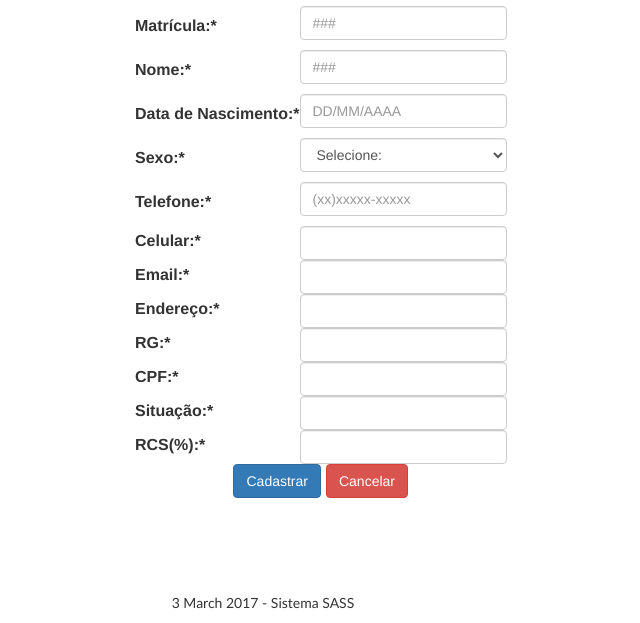
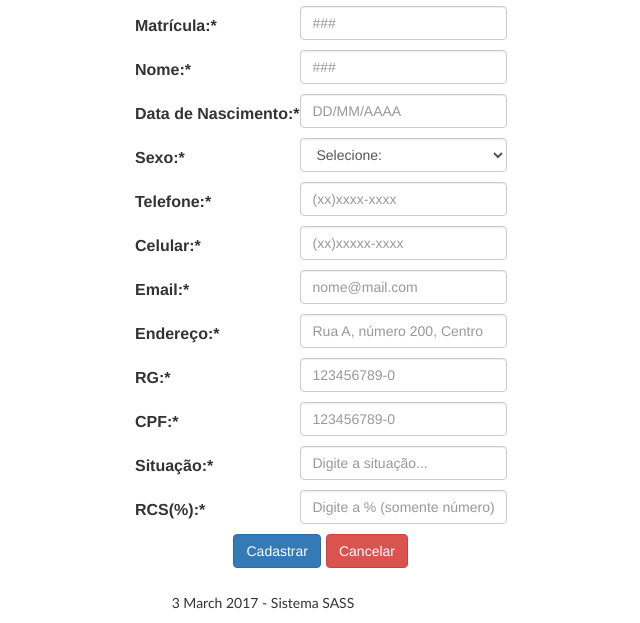
Before and after one commit to rafaelfez/sass, a PHP site: page /cad_fil.php in a window 1280 px wide. Shown: the part 177-800 px from the top of the page, without its empty margins (377-1017 px from the left). Run offline with PHP 8.4, Linux system fonts and the light colour scheme; the visitor is signed in with stand-in values (Sample User, id 1).

Commit message:
Validação de campos

```diff
--- a/cad_fil.php
+++ b/cad_fil.php
@@ -74,37 +74,51 @@ include("inc/header.php");
         </tr>
         <tr>
           <th><label for="telefone">Telefone:<span class="required">*</span></label></th>
-          <td><input type="text" required placeholder="(xx)xxxxx-xxxxx" class="form-control" id="telefone" name="telefone" value="<?php echo htmlspecialchars($telefone); ?>"/>
+          <td><input type="text" required placeholder="(xx)xxxx-xxxx" class="form-control" id="telefone" name="telefone" value="<?php echo htmlspecialchars($telefone); ?>"/>
           <div class="help-block with-errors"></div>
           </td>
         </tr>
         <tr>
           <th><label for="celular">Celular:<span class="required">*</span></label></th>
-          <td><input type="text" class="form-control" id="celular" name="celular" value="<?php echo htmlspecialchars($celular); ?>"/></td>
+          <td><input type="text" required placeholder="(xx)xxxxx-xxxx" class="form-control" id="celular" name="celular" value="<?php echo htmlspecialchars($celular); ?>"/>
+            <div class="help-block with-errors"></div>
+          </td>
         </tr>
         <tr>
           <th><label for="email">Email:<span class="required">*</span></label></th>
-          <td><input type="text" class="form-control" id="email" name="email" value="<?php echo htmlspecialchars($email); ?>"/></td>
+          <td><input type="text" required placeholder="nome@mail.com" class="form-control" id="email" name="email" value="<?php echo htmlspecialchars($email); ?>"/>
+            <div class="help-block with-errors"></div>
+          </td>
         </tr>
         <tr>
           <th><label for="endereco">Endereço:<span class="required">*</span></label></th>
-          <td><input type="text" class="form-control" id="endereco" name="endereco" value="<?php echo htmlspecialchars($endereco); ?>"/></td>
+          <td><input type="text" required placeholder="Rua A, número 200, Centro" class="form-control" id="endereco" name="endereco" value="<?php echo htmlspecialchars($endereco); ?>"/>
+            <div class="help-block with-errors"></div>
+          </td>
         </tr>
         <tr>
           <th><label for="rg">RG:<span class="required">*</span></label></th>
-          <td><input type="text" class="form-control" id="rg" name="rg" value="<?php echo htmlspecialchars($rg); ?>"/></td>
+          <td><input type="text" required placeholder="123456789-0" class="form-control" id="rg" name="rg" value="<?php echo htmlspecialchars($rg); ?>"/>
+            <div class="help-block with-errors"></div>
+          </td>
         </tr>
         <tr>
           <th><label for="cpf">CPF:<span class="cpf">*</span></label></th>
-          <td><input type="text" class="form-control" id="cpf" name="cpf" value="<?php echo htmlspecialchars($cpf); ?>"/></td>
+          <td><input type="text" required placeholder="123456789-0" class="form-control" id="cpf" name="cpf" value="<?php echo htmlspecialchars($cpf); ?>"/>
+            <div class="help-block with-errors"></div>
+          </td>
         </tr>
         <tr>
           <th><label for="situacao">Situação:<span class="required">*</span></label></th>
-          <td><input type="text" class="form-control" id="situacao" name="situacao" value="<?php echo htmlspecialchars($situacao); ?>"/></td>
+          <td><input type="text" required placeholder="Digite a situação..." class="form-control" id="situacao" name="situacao" value="<?php echo htmlspecialchars($situacao); ?>"/>
+            <div class="help-block with-errors"></div>
+          </td>
         </tr>
         <tr>
           <th><label for="taxa_rcs">RCS(%):<span class="required">*</span></label></th>
-          <td><input type="text" class="form-control" id="taxa_rcs" name="taxa_rcs" value="<?php echo htmlspecialchars($taxa_rcs); ?>"/></td>
+          <td><input type="text" required placeholder="Digite a % (somente número)" class="form-control" id="taxa_rcs" name="taxa_rcs" value="<?php echo htmlspecialchars($taxa_rcs); ?>"/>
+            <div class="help-block with-errors"></div>
+          </td>
         </tr>
 
       </table>
```
